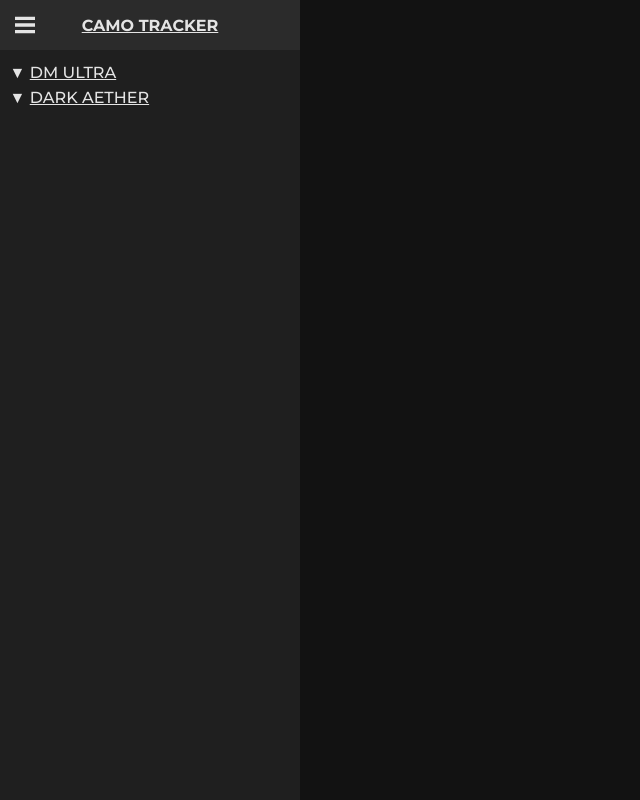
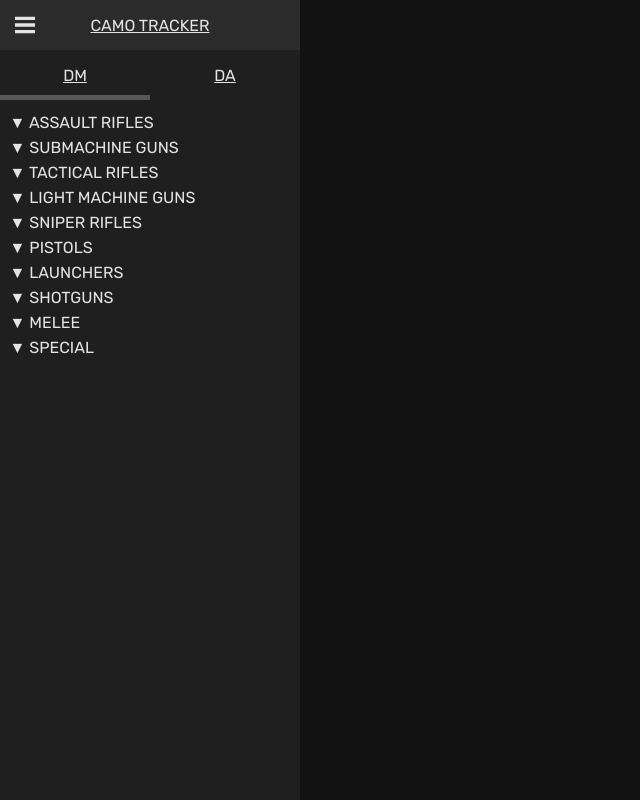
Before and after one commit to Hartaithan/camo-tracker, a React (Create React App) app: page /#/camo-tracker/weapon in a window 1280 px wide. Before the commit this address led to /#/camo-tracker/dm. Shown: the whole page, without its empty margins (0-640 px from the left). Built offline with nearby package versions, Linux system fonts and the light colour scheme.

Commit message:
change font and change sidebar

```diff
--- a/src/App.scss
+++ b/src/App.scss
@@ -1,4 +1,4 @@
-@import url("https://fonts.googleapis.com/css2?family=Montserrat:wght@500;600;700;800&display=swap");
+@import url("https://fonts.googleapis.com/css2?family=Rubik:wght@300;400;500;600;700;800&display=swap");
 
 $color-bg: #121212;
 $color-text: #e4e4e4;
@@ -15,7 +15,8 @@
 	padding: 0;
 	height: 100%;
 	width: 100%;
-	font-family: "Montserrat", sans-serif;
+	font-family: "Rubik", sans-serif;
+	font-weight: 400;
 	color: $color-text;
 	-ms-overflow-style: none;
 }
@@ -165,6 +166,42 @@
 		-moz-transition: all 0.3s ease-out;
 		-o-transition: all 0.3s ease-out;
 		transition: all 0.3s ease-out;
+		&_tabview {
+			height: 50px;
+			display: flex;
+			flex-direction: row;
+			&_tab {
+				position: relative;
+				cursor: pointer;
+				&_line {
+					position: absolute;
+					height: 5px;
+					background: $color-noncompleted;
+					bottom: 0;
+					opacity: 0;
+				}
+				&_title {
+					display: flex;
+					justify-content: center;
+					align-items: center;
+					font-size: 2vh;
+					a {
+						height: auto;
+						width: auto;
+						display: flex;
+						justify-content: center;
+						align-items: center;
+					}
+				}
+			}
+			&_tab:hover {
+				background: $color-border;
+				-webkit-transition: all 0.3s ease-out;
+				-moz-transition: all 0.3s ease-out;
+				-o-transition: all 0.3s ease-out;
+				transition: all 0.3s ease-out;
+			}
+		}
 		&_header {
 			background: $color-header;
 			height: 50px;
--- a/src/actions/index.js
+++ /dev/null
@@ -1,4 +0,0 @@
-export const toggleCamo = id => ({
-    type: 'TOGGLE_CAMO',
-    id
-})
--- a/src/components/settingsComponent.js
+++ b/src/components/settingsComponent.js
@@ -1,17 +1,12 @@
 import React from "react";
 import { useSelector, useDispatch } from "react-redux";
-import { useLocation } from "react-router-dom";
 
 function SettingsComponent() {
-	const paths = useLocation().pathname.split("/");
-	const [id_mast, id_cat, id_weap] = paths[2].split("_");
-
-	const items = useSelector((state) => state.mainDatabase);
-	const sidebarState = useSelector((state) => state.sidebar);
+	const uiState = useSelector((state) => state.uiState);
 	const dispatch = useDispatch();
 
 	return (
-		<div className="tracker_settings" style={{ right: sidebarState.settings ? "0px" : "-300px" }}>
+		<div className="tracker_settings" style={{ right: uiState.settings ? "0px" : "-300px" }}>
 			<div className="tracker_settings_header">
 				<div className="tracker_settings_header_title">SETTINGS</div>
 				<div className="tracker_settings_header_button" onClick={() => dispatch({ type: "TOGGLE_SETTINGS" })}>
@@ -21,16 +16,6 @@
 				</div>
 			</div>
 			<div className="tracker_settings_container">
-				<div className="tracker_settings_container_completeweapon">
-					<div className="tracker_settings_container_resetweapon_title">COMPLETE WEAPON</div>
-					<div className="tracker_settings_container_resetweapon_button" onClick={() => dispatch({ type: "TOGGLE_WEAPON", id_cat: id_cat, id_weap: id_weap, id_mast: id_mast })}>
-						DO IT!
-					</div>
-				</div>
-				<div className="tracker_settings_container_resetweapon">
-					<div className="tracker_settings_container_resetweapon_title">RESET WEAPON</div>
-					<div className="tracker_settings_container_resetweapon_button">DO IT!</div>
-				</div>
 				<div className="tracker_settings_container_resetall">
 					<div className="tracker_settings_container_resetall_title">RESET ALL</div>
 					<div className="tracker_settings_container_resetall_button" onClick={() => dispatch({ type: "RESET_ALL" })}>
--- a/src/components/sidebarComponent.js
+++ b/src/components/sidebarComponent.js
@@ -5,11 +5,32 @@
 
 function Sidebar() {
 	const items = useSelector((state) => state.mainDatabase);
-	const sidebarState = useSelector((state) => state.sidebar);
+	const uiState = useSelector((state) => state.uiState);
 	const dispatch = useDispatch();
 
+	function CollapsibleList(props) {
+		const collapsibleId = props.mast === "dm" ? uiState.collapsibleIsOpen.dm : uiState.collapsibleIsOpen.da;
+		return (
+			<div className="tracker_sidebar_container_collapse">
+				{items.map((item, index) => (
+					<div key={props.mast + item.name}>
+						<Collapsible handleTriggerClick={() => dispatch({ type: "TOGGLE_COLLAPSIBLE", mast: props.mast, id: index + 1 })} open={collapsibleId[index + 1] ? true : false} trigger="▼ " triggerSibling={() => <span>{item.name.toUpperCase()}</span>} transitionTime={100}>
+							{item.weapons.map((weapon) => (
+								<div key={props.mast + weapon.name}>
+									<span>
+										&emsp;&emsp;<Link to={"/weapon/" + props.mast + "_" + item.id + "_" + weapon.id}>{weapon.name.toUpperCase()}</Link>
+									</span>
+								</div>
+							))}
+						</Collapsible>
+					</div>
+				))}
+			</div>
+		);
+	}
+
 	return (
-		<div className="tracker_sidebar" style={{ left: sidebarState.isOpen ? "0px" : "-300px" }}>
+		<div className="tracker_sidebar" style={{ left: uiState.isOpen ? "0px" : "-300px" }}>
 			<div className="tracker_sidebar_header">
 				<div className="tracker_sidebar_header_menu" onClick={() => dispatch({ type: "TOGGLE_SIDEBAR" })}>
 					<svg xmlns="http://www.w3.org/2000/svg" width="24" height="24" viewBox="0 0 24 24">
@@ -20,42 +41,21 @@
 					<Link to="/">CAMO TRACKER</Link>
 				</div>
 			</div>
-			<div className="tracker_sidebar_container">
-				<div className="tracker_sidebar_container_collapse">
-					<Collapsible handleTriggerClick={() => dispatch({ type: "TOGGLE_COLLAPSIBLE", mast: "dm", id: 0 })} open={sidebarState.collapsibleIsOpen.dm[0] ? true : false} trigger="▼ " triggerSibling={() => <Link to="/dm">DM ULTRA</Link>} transitionTime={100}>
-						{items.map((item, index) => (
-							<div key={"dm" + item.name}>
-								<Collapsible handleTriggerClick={() => dispatch({ type: "TOGGLE_COLLAPSIBLE", mast: "dm", id: index + 1 })} open={sidebarState.collapsibleIsOpen.dm[index + 1] ? true : false} trigger="&emsp;▼ " triggerSibling={() => <span>{item.name.toUpperCase()}</span>} transitionTime={100}>
-									{item.weapons.map((weapon) => (
-										<div key={"dm" + weapon.name}>
-											<span>
-												&emsp;&emsp;&emsp;<Link to={"/weapon/" + "dm_" + item.id + "_" + weapon.id}>{weapon.name.toUpperCase()}</Link>
-											</span>
-										</div>
-									))}
-								</Collapsible>
-							</div>
-						))}
-					</Collapsible>
+			<div className="tracker_sidebar_tabview">
+				<div className="tracker_sidebar_tabview_tab" onClick={() => dispatch({ type: "TOGGLE_TAB", mast: "dm" })}>
+					<div className="tracker_sidebar_tabview_tab_title">
+						<Link to="/dm">DM</Link>
+					</div>
+					<div className="tracker_sidebar_tabview_tab_line" style={{ opacity: uiState.isActive === "dm" ? "1" : "0" }}></div>
 				</div>
-				<div className="tracker_sidebar_container_collapse">
-					<Collapsible handleTriggerClick={() => dispatch({ type: "TOGGLE_COLLAPSIBLE", mast: "da", id: 0 })} open={sidebarState.collapsibleIsOpen.da[0] ? true : false} trigger="▼ " triggerSibling={() => <Link to="/da">DARK AETHER</Link>} transitionTime={100}>
-						{items.map((item, index) => (
-							<div key={"da" + item.name}>
-								<Collapsible handleTriggerClick={() => dispatch({ type: "TOGGLE_COLLAPSIBLE", mast: "da", id: index + 1 })} open={sidebarState.collapsibleIsOpen.da[index + 1] ? true : false} trigger="&emsp;▼ " triggerSibling={() => <span>{item.name.toUpperCase()}</span>} transitionTime={100}>
-									{item.weapons.map((weapon) => (
-										<div key={"da" + weapon.name}>
-											<span>
-												&emsp;&emsp;&emsp;<Link to={"/weapon/" + "da_" + item.id + "_" + weapon.id}>{weapon.name.toUpperCase()}</Link>
-											</span>
-										</div>
-									))}
-								</Collapsible>
-							</div>
-						))}
-					</Collapsible>
+				<div className="tracker_sidebar_tabview_tab" onClick={() => dispatch({ type: "TOGGLE_TAB", mast: "da" })}>
+					<div className="tracker_sidebar_tabview_tab_title">
+						<Link to="/da">DA</Link>
+					</div>
+					<div className="tracker_sidebar_tabview_tab_line" style={{ opacity: uiState.isActive === "da" ? "1" : "0" }}></div>
 				</div>
 			</div>
+			<div className="tracker_sidebar_container">{uiState.isActive === "dm" ? <CollapsibleList mast="dm" /> : <CollapsibleList mast="da" />}</div>
 		</div>
 	);
 }
--- a/src/pages/mainPage.js
+++ b/src/pages/mainPage.js
@@ -5,7 +5,7 @@
 
 function MainPage() {
 	const db_main = useSelector((state) => state.mainDatabase);
-	const sidebarState = useSelector((state) => state.sidebar);
+	const uiState = useSelector((state) => state.uiState);
 
 	function calcProc(id_mast) {
 		let n = 0;
@@ -21,7 +21,7 @@
 	}
 
 	return (
-		<div className="tracker_container" style={{ marginLeft: sidebarState.isOpen ? "300px" : "0px" }}>
+		<div className="tracker_container" style={{ marginLeft: uiState.isOpen ? "300px" : "0px" }}>
 			<Header/>
 			<div className="tracker_main">
 				<CircleBar textColor="#e4e4e4" trailStrokeColor="#1f1f1f" strokeColor="#FFC400" percentage={calcProc("dm")} innerText="DM ULTRA" maxSize="60vh" speed="10" />
--- a/src/pages/masterPage.js
+++ b/src/pages/masterPage.js
@@ -10,7 +10,7 @@
 	const id_mast = paths[1];
 
 	const db_main = useSelector((state) => state.mainDatabase);
-	const sidebarState = useSelector((state) => state.sidebar);
+	const uiState = useSelector((state) => state.uiState);
 	const dispatch = useDispatch();
 
 	var style = {
@@ -54,7 +54,7 @@
 					</div>
 				</div>
 
-				<Collapsible open={id_mast === "dm" ? sidebarState.masterCollapsibleIsOpen.dm[index] ? true : false : sidebarState.masterCollapsibleIsOpen.da[index] ? true : false} transitionTime={100}>
+				<Collapsible open={id_mast === "dm" ? uiState.masterCollapsibleIsOpen.dm[index] ? true : false : uiState.masterCollapsibleIsOpen.da[index] ? true : false} transitionTime={100}>
 					<div className="tracker_master_container_weaponlist">
 						{items.weapons.map((weapon) => (
 							<div className="tracker_master_container_weaponlist_weaponcontainer" key={weapon.id}>
@@ -72,7 +72,7 @@
 	}
 
 	return (
-		<div className="tracker_container" style={sidebarState.isOpen ? style.isOpen : style.isClosed}>
+		<div className="tracker_container" style={uiState.isOpen ? style.isOpen : style.isClosed}>
 			<Header />
 			<div className="tracker_master">
 				{db_main.map((items, index) => (
--- a/src/pages/weaponPage.js
+++ b/src/pages/weaponPage.js
@@ -9,7 +9,7 @@
 
 	const db_main = useSelector((state) => state.mainDatabase);
 	const db_camos = useSelector((state) => (id_mast === "dm" ? state.dmDatabase : state.daDatabase));
-	const sidebarState = useSelector((state) => state.sidebar);
+	const uiState = useSelector((state) => state.uiState);
 	const dispatch = useDispatch();
 
 	var style = {
@@ -72,7 +72,7 @@
 	// .replace("../", "")
 
 	return (
-		<div className="tracker_container" style={sidebarState.isOpen ? style.isOpen : style.isClosed}>
+		<div className="tracker_container" style={uiState.isOpen ? style.isOpen : style.isClosed}>
 			<Header />
 			<div className="tracker_weapon">
 				<div className="tracker_weapon_wrapper">
--- a/src/reducers/database.js
+++ b/src/reducers/database.js
@@ -1,6 +1,8 @@
 import database from "../data/db_main.json";
 
-const mainDatabase = (state = database, action) => {
+const initialState = database;
+
+const mainDatabase = (state = initialState, action) => {
 	let selectedArray = [];
 	let n = 0;
 	switch (action.type) {
@@ -55,7 +57,8 @@
 				return item;
 			});
 		case "RESET_ALL":
-			return database;
+			state = initialState;
+			return state;
 		default:
 			return state;
 	}
--- a/src/reducers/index.js
+++ b/src/reducers/index.js
@@ -2,11 +2,11 @@
 import mainDatabase from './database'
 import dmDatabase from './database_dm'
 import daDatabase from './database_da'
-import sidebar from './sidebar'
+import uiState from './uiState'
 
 export default combineReducers({
     mainDatabase,
     dmDatabase,
     daDatabase,
-    sidebar
+    uiState
 })
--- a/src/reducers/sidebar.js
+++ b/src/reducers/uiState.js
@@ -1,8 +1,9 @@
-const sidebar = {
+const initialState = {
 	isOpen: true,
+	isActive: "dm",
 	collapsibleIsOpen: {
-		dm: [false, false, false, false, false, false, false, false, false, false, false],
-		da: [false, false, false, false, false, false, false, false, false, false, false],
+		dm: [false, false, false, false, false, false, false, false, false, false],
+		da: [false, false, false, false, false, false, false, false, false, false],
 	},
 	masterCollapsibleIsOpen: {
 		dm: [false, false, false, false, false, false, false, false, false, false],
@@ -11,9 +12,11 @@
 	settings: false,
 };
 
-const sidebarState = (state = sidebar, action) => {
+const uiState = (state = initialState, action) => {
 	let newArray = [];
 	switch (action.type) {
+		case "TOGGLE_TAB":
+			return { ...state, isActive: action.mast };
 		case "TOGGLE_SIDEBAR":
 			return { ...state, isOpen: !state.isOpen };
 		case "TOGGLE_COLLAPSIBLE":
@@ -67,4 +70,4 @@
 	}
 };
 
-export default sidebarState;
+export default uiState;
```
Also changed, not shown: 1 other file (tests, documents, lock files or other folders).
